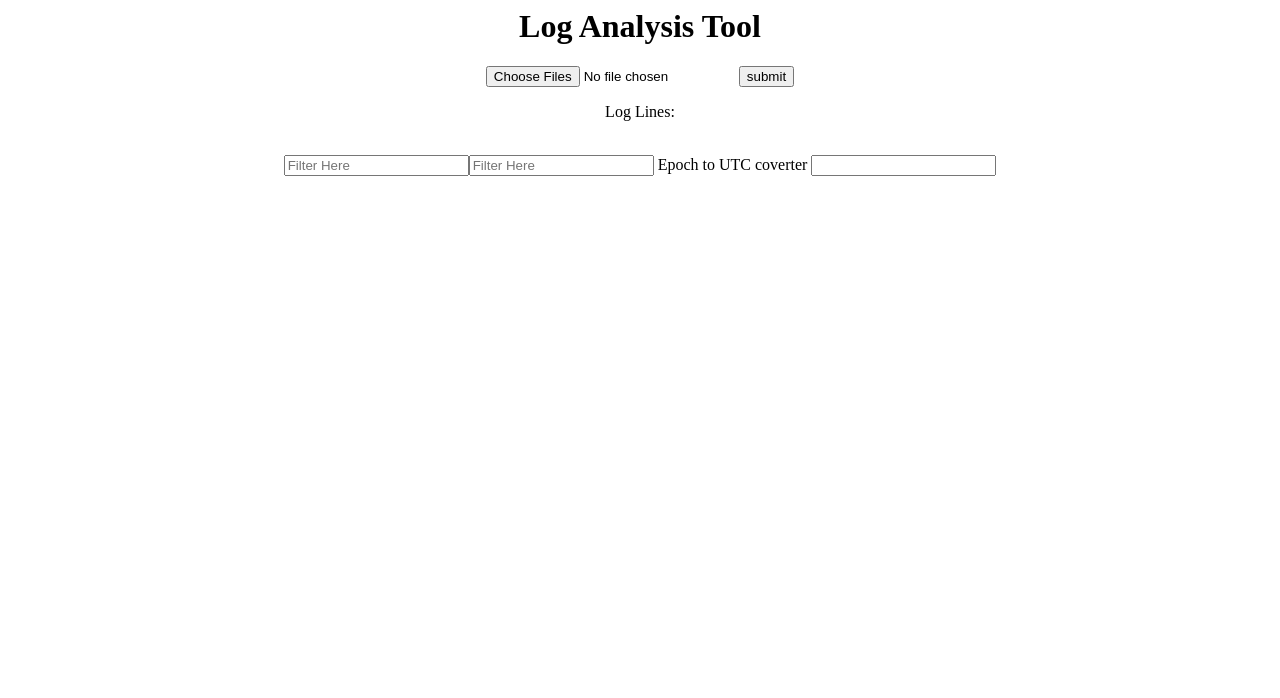
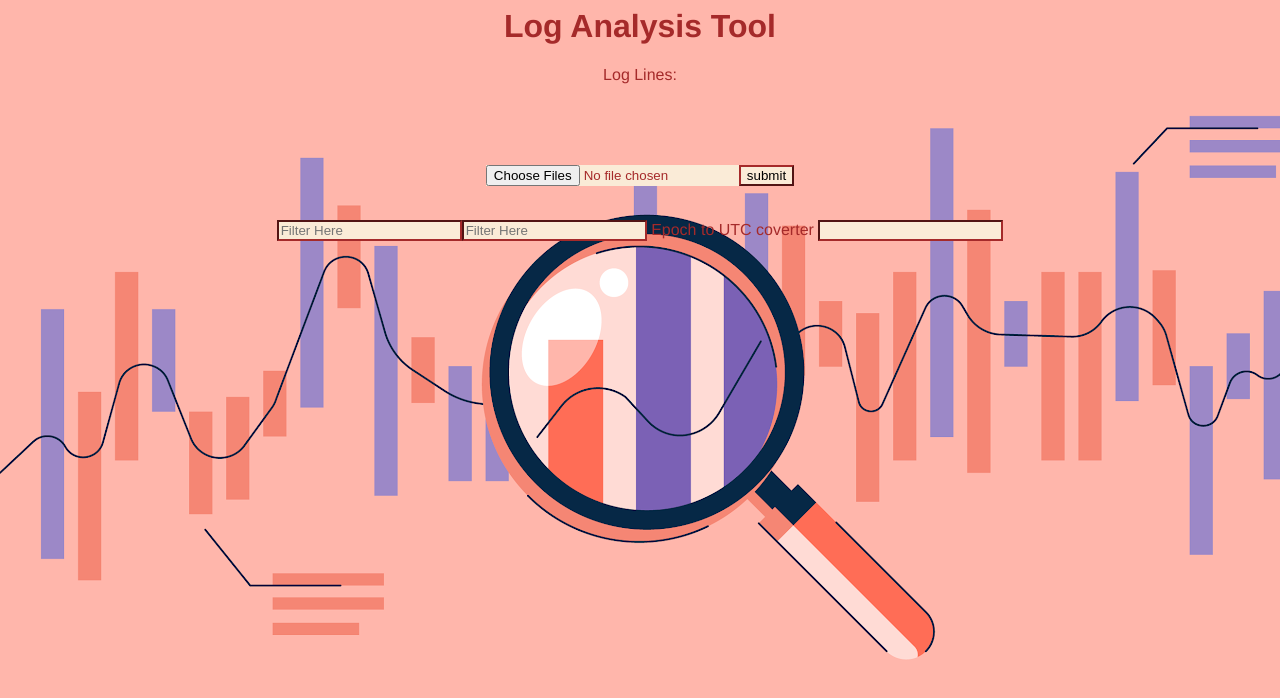
Before and after one commit to nikhilsompura007/nikhilsompura007.github.io, a plain HTML site: page index.html in a window 1280 px wide. Drawn offline with Linux system fonts and the light colour scheme.

Commit message:
new file:   images/background.png 	modified:   index.html 	new file:   style.css

```diff
--- a/index.html
+++ b/index.html
@@ -2,12 +2,13 @@
 <head>
     <title>Log Analysis Tool</title>
     <script type="text/javascript" src="analysis.js"></script>
+    <link rel="stylesheet" href="style.css">
 </head>
 
 <form>
-    <body background="silver">
-        <div id="header" style="text-align: center;"><h1>Log Analysis Tool</h1> </div>
-        <div id="upload_div" style="text-align: center;"><input type="file" id="upload_file" multiple><input type="button" id="submit" value="submit" onclick="uploadFile()"><p>Log Lines:</p><p id="loglines"></p></div><br>
+    <body style="background-image:url('images/background.png');">
+        <div id="header" style="text-align: center;  width: 100%; height: 20%;" ><h1>Log Analysis Tool</h1> Log Lines:<p id="loglines"></p> </div>
+        <div id="upload_div" style="text-align: center;"><input type="file" id="upload_file" multiple><input type="button" id="submit" value="submit" onclick="uploadFile()"></p></div><br>
         <div style="text-align: center;" ><input type="text" id="filterValue" placeholder="Filter Here" onchange="FrontEndFilter()"><input type="text" id="filterValue2" placeholder="Filter Here" onchange="FrontEndFilter()"> Epoch to UTC coverter <input type="datetime" id="epoch" onchange="dateConvert()"><p id="datehere"></p></div><br>
         <div id="result" id="result_div"><p id="result"></p></div>
     </body>
--- /dev/null
+++ b/style.css
@@ -0,0 +1,22 @@
+input
+{
+    background-color: antiquewhite;
+    width:auto;
+    border: 10%;
+    border-color: brown;
+}
+body
+{
+   font-size: medium;
+   color:brown;
+   font-family: 'Franklin Gothic Medium', 'Arial Narrow', Arial, sans-serif, Courier, monospace;
+}
+table
+{
+    color: brown;
+    background-color: azure;
+}
+p
+{
+    background-color: azure;
+}
```
Also changed, not shown: images/background.png (added).
